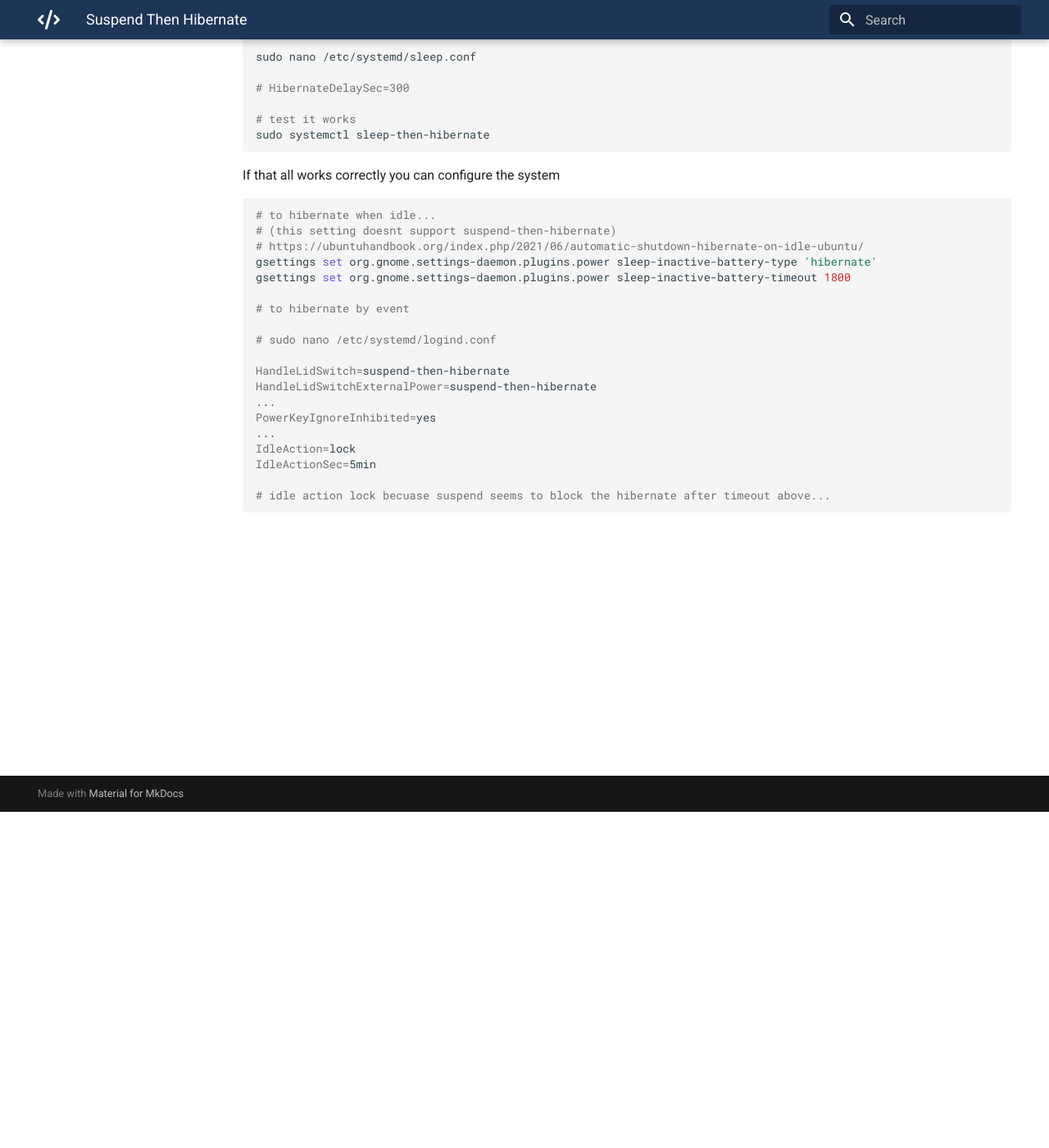
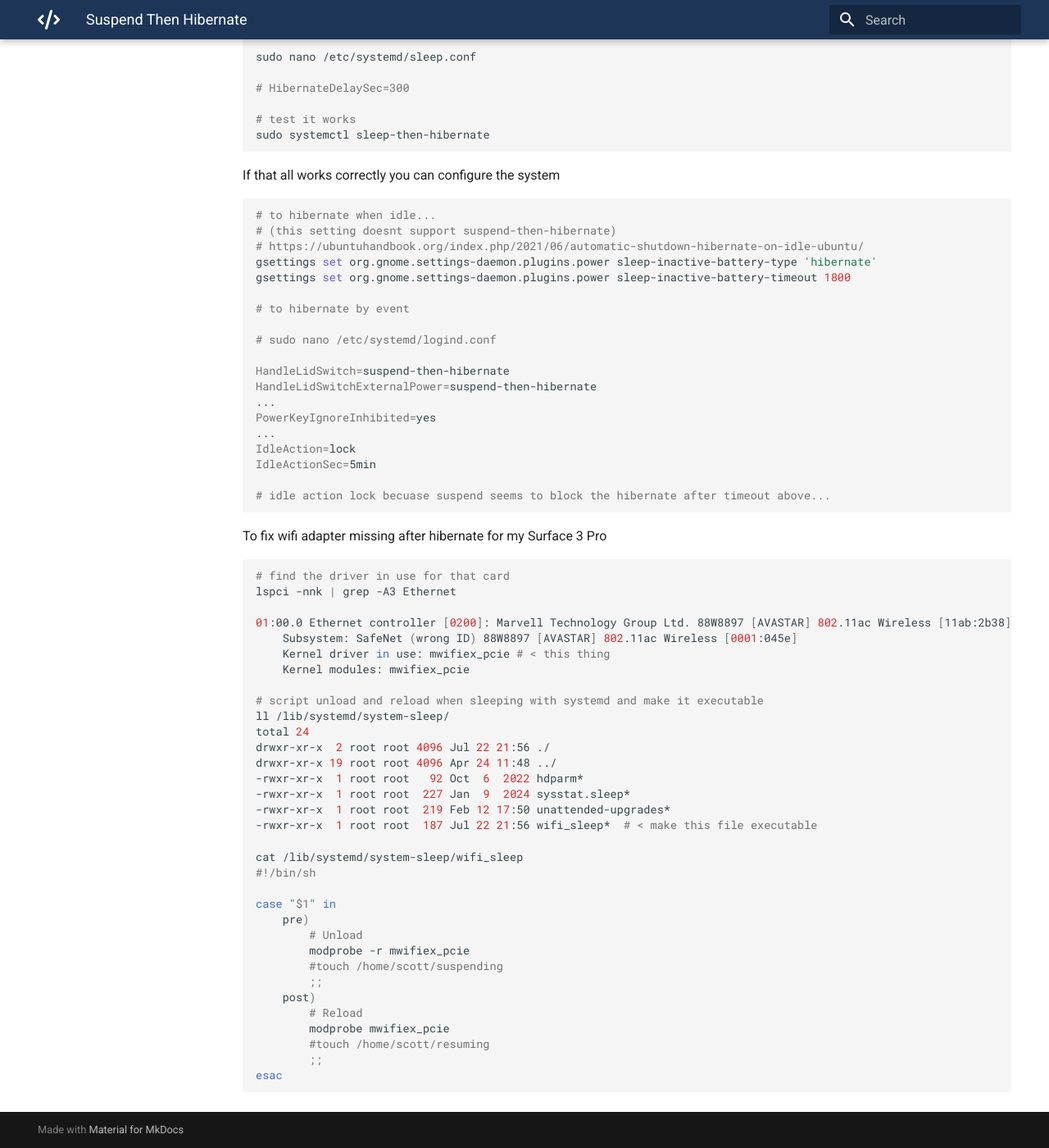
Before and after one commit to mrhockeymonkey/mrhockeymonkey.github.io, an MkDocs documentation site: the page built from docs/Ubuntu/suspend-then-hibernate.md, in a window 1280 px wide and 1400 px high, scrolled down 410 px. Shown: the whole window at 82% size. Built offline with MkDocs 1.6.1 and Material for MkDocs 9.7.7, drawn with Linux system fonts in a browser that asks for light colours.

Commit message:
Update suspend-then-hibernate.md

````diff
--- a/docs/Ubuntu/suspend-then-hibernate.md
+++ b/docs/Ubuntu/suspend-then-hibernate.md
@@ -45,3 +45,43 @@ IdleActionSec=5min
 # idle action lock becuase suspend seems to block the hibernate after timeout above...
 
 ```
+
+To fix wifi adapter missing after hibernate for my Surface 3 Pro
+
+```bash
+# find the driver in use for that card
+lspci -nnk | grep -A3 Ethernet
+
+01:00.0 Ethernet controller [0200]: Marvell Technology Group Ltd. 88W8897 [AVASTAR] 802.11ac Wireless [11ab:2b38]
+	Subsystem: SafeNet (wrong ID) 88W8897 [AVASTAR] 802.11ac Wireless [0001:045e]
+	Kernel driver in use: mwifiex_pcie # < this thing
+	Kernel modules: mwifiex_pcie
+
+# script unload and reload when sleeping with systemd and make it executable
+ll /lib/systemd/system-sleep/
+total 24
+drwxr-xr-x  2 root root 4096 Jul 22 21:56 ./
+drwxr-xr-x 19 root root 4096 Apr 24 11:48 ../
+-rwxr-xr-x  1 root root   92 Oct  6  2022 hdparm*
+-rwxr-xr-x  1 root root  227 Jan  9  2024 sysstat.sleep*
+-rwxr-xr-x  1 root root  219 Feb 12 17:50 unattended-upgrades*
+-rwxr-xr-x  1 root root  187 Jul 22 21:56 wifi_sleep*  # < make this file executable
+
+cat /lib/systemd/system-sleep/wifi_sleep
+#!/bin/sh
+
+case "$1" in
+	pre)
+		# Unload
+		modprobe -r mwifiex_pcie
+		#touch /home/scott/suspending
+		;;
+	post)
+		# Reload
+		modprobe mwifiex_pcie
+		#touch /home/scott/resuming
+		;;
+esac
+
+
+```
````
